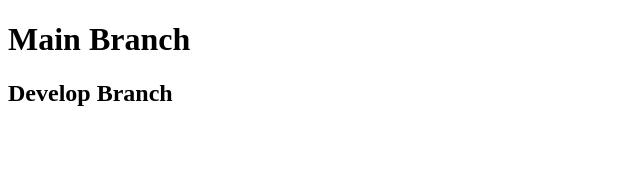
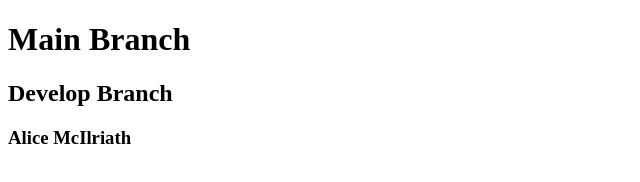
Before and after one commit to ajlmcilraith/Git2, a plain HTML site: page index.html in a window 1280 px wide. Shown: the whole page, without its empty margins (0-640 px from the left). Drawn offline with Linux system fonts and the light colour scheme.

Commit message:
adding name

```diff
--- a/index.html
+++ b/index.html
@@ -10,6 +10,7 @@
   <header>
     <h1>Main Branch</h1>
     <h2>Develop Branch</h2>
+    <h3>Alice McIlriath</h3>
   </header>
   <main>
 
```
